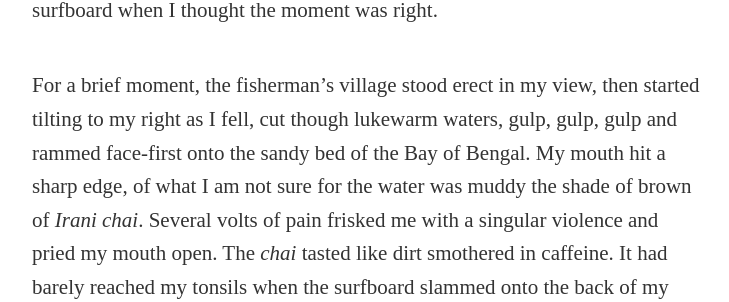
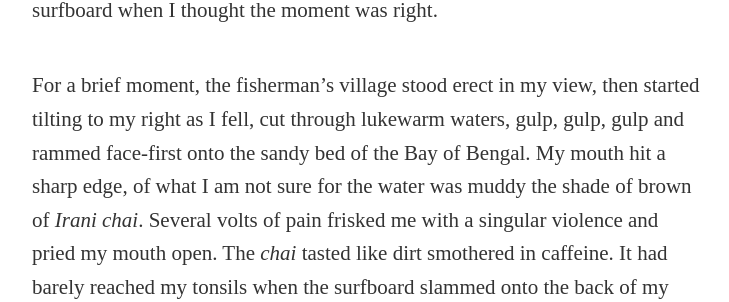
Before and after one commit to harshac/darbadar, a Jekyll site: the page built from _posts/blogs/2017-08-29-surfing-pondicherry.md, in a window 1280 px wide and 900 px high, scrolled down 2836 px. Shown: the part 187-489 px from the top of the window, without its empty margins (272-1001 px from the left). Built offline with Jekyll 4.4.1, drawn with Linux system fonts in a browser that asks for light colours; nearby versions of some CDN libraries; some web fonts are replaced; comment, search, counter and statistics services are not loaded.

Commit message:
Blog 8 - Edits

```diff
--- a/_posts/blogs/2017-08-29-surfing-pondicherry.md
+++ b/_posts/blogs/2017-08-29-surfing-pondicherry.md
@@ -12,8 +12,7 @@
 published: true
 galleryEnabled: false
 thumbnail-position-x: 94
-excerpt: For a brief moment, the fisherman’s village stood erect in my view, then started tilting to my right as I fell, cut though lukewarm waters, gulp, gulp, gulp and rammed face-first onto the sandy bed of the Bay of Bengal.
-
+excerpt: For a brief moment, the fisherman’s village stood erect in my view, then started tilting to my right as I fell, cut through lukewarm waters, gulp, gulp, gulp and rammed face-first onto the sandy bed of the Bay of Bengal.
 ---
 _ARGH!_
 
@@ -49,7 +48,7 @@
 
 I started paddling as hard as I could with muscles that by now had transformed into spaghetti. But adrenaline cuts spaghetti better than scissors do paper. So I paddled my dead arms like I was being chased by a shark and jumped on my surfboard when I thought the moment was right.
 
-For a brief moment, the fisherman’s village stood erect in my view, then started tilting to my right as I fell, cut though lukewarm waters, gulp, gulp, gulp and rammed face-first onto the sandy bed of the Bay of Bengal. My mouth hit a sharp edge, of what I am not sure for the water was muddy the shade of brown of _Irani chai_. Several volts of pain frisked me with a singular violence and pried my mouth open. The _chai_ tasted like dirt smothered in caffeine. It had barely reached my tonsils when the surfboard slammed onto the back of my head and pushed my face into the dirt. The water gulped my scream. I was now being dragged backwards by the surfboard, tied to my left ankle with the leash, as it followed the path of the current, _chai_ swirling in my face, heart palpitating.
+For a brief moment, the fisherman’s village stood erect in my view, then started tilting to my right as I fell, cut through lukewarm waters, gulp, gulp, gulp and rammed face-first onto the sandy bed of the Bay of Bengal. My mouth hit a sharp edge, of what I am not sure for the water was muddy the shade of brown of _Irani chai_. Several volts of pain frisked me with a singular violence and pried my mouth open. The _chai_ tasted like dirt smothered in caffeine. It had barely reached my tonsils when the surfboard slammed onto the back of my head and pushed my face into the dirt. The water gulped my scream. I was now being dragged backwards by the surfboard, tied to my left ankle with the leash, as it followed the path of the current, _chai_ swirling in my face, heart palpitating.
 
 “…just don’t get yourself killed,” my neurologist had told me.
 
```
